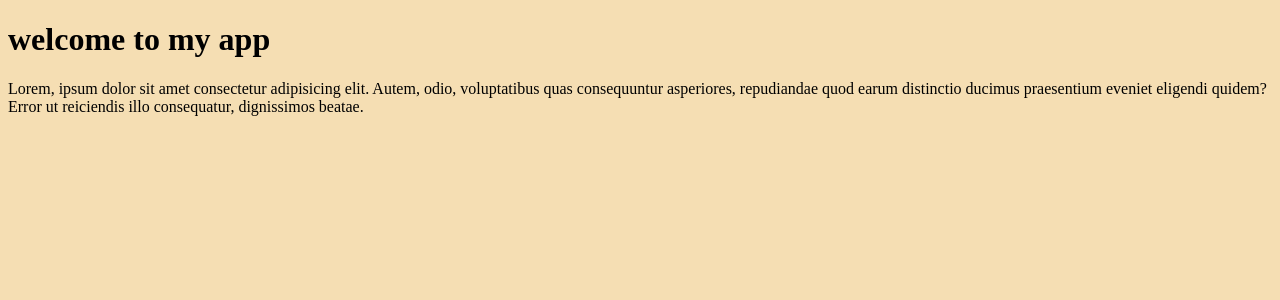
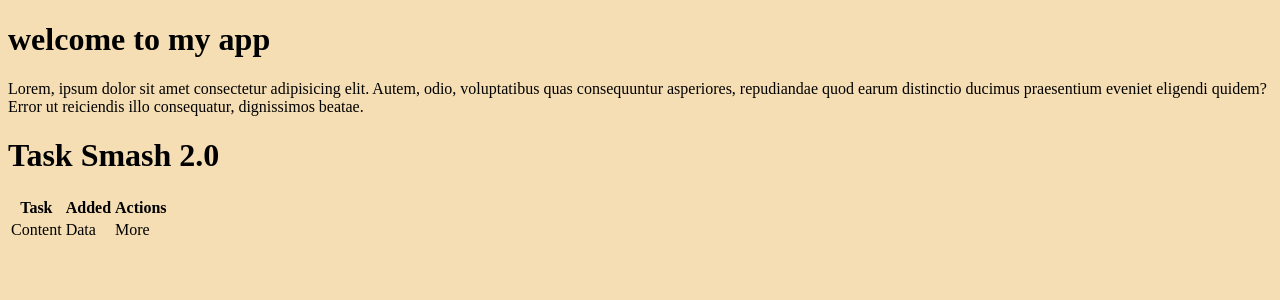
Before and after one commit to NicholasHoHimTang/HelloWorld, a Flask app: page / in a window 1280 px wide. Shown: the top 300 px of the page. Run offline with Flask 3, Linux system fonts and the light colour scheme.

Commit message:
committed

```diff
--- a/templates/index.html
+++ b/templates/index.html
@@ -11,5 +11,20 @@
         <p> Lorem, ipsum dolor sit amet consectetur adipisicing elit. Autem, odio, voluptatibus quas consequuntur asperiores, repudiandae quod earum distinctio ducimus praesentium eveniet eligendi quidem? Error ut reiciendis illo consequatur, dignissimos beatae.
 
         </p>
+    <div class = "content">
+        <h1>Task Smash 2.0</h1>
+        <table>
+            <tr>
+                <th>Task</th>
+                <th>Added</th>
+                <th>Actions</th>
+            </tr>
+            <tr>
+                <td>Content</td>
+                <td>Data</td>
+                <td>More</td>
+            </tr>
+        </table>
+    <div>
 </body>
 </html>
```
